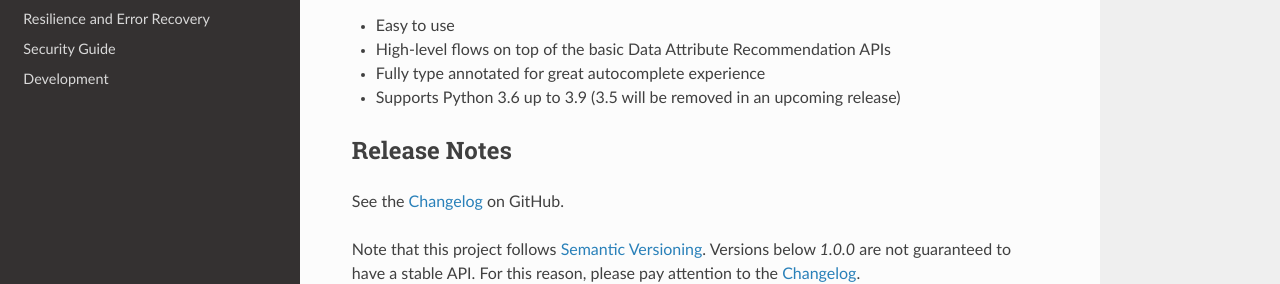
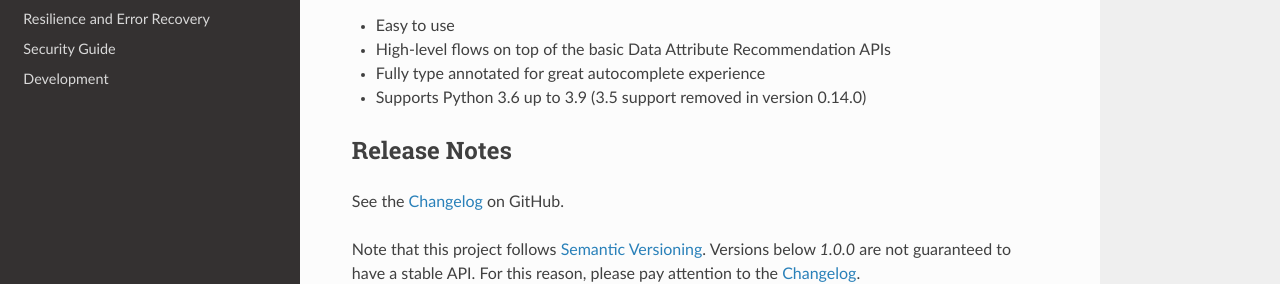
Before and after one commit to SAP/data-attribute-recommendation-python-sdk, a Sphinx documentation site: the page built from docs/source/index.rst, in a window 1280 px wide and 900 px high. Shown: the part 239-523 px from the top of the window. Built offline with Sphinx 7.4.7 and the Read the Docs theme 2.0.0, drawn with Linux system fonts in a browser that asks for light colours.

Commit message:
update docs

```diff
--- a/docs/source/index.rst
+++ b/docs/source/index.rst
@@ -9,7 +9,7 @@ Features
 - Easy to use
 - High-level flows on top of the basic Data Attribute Recommendation APIs
 - Fully type annotated for great autocomplete experience
-- Supports Python 3.6 up to 3.9 (3.5 will be removed in an upcoming release)
+- Supports Python 3.6 up to 3.9 (3.5 support removed in version 0.14.0)
 
 Release Notes
 -------------
```
